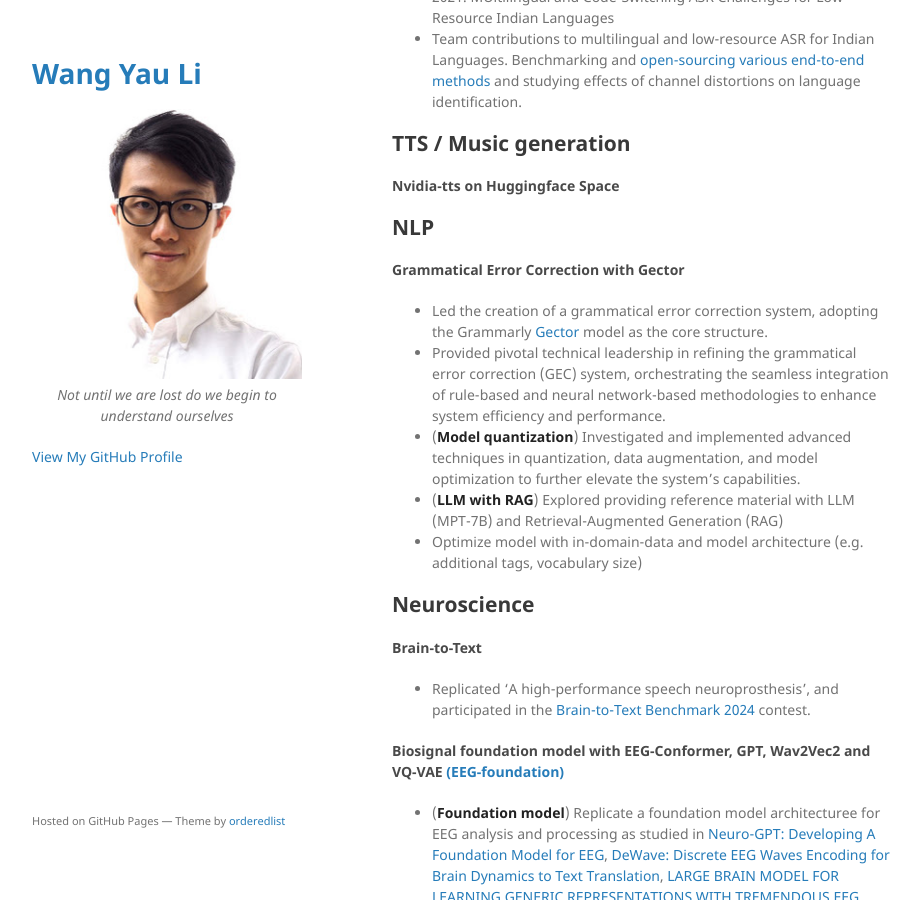
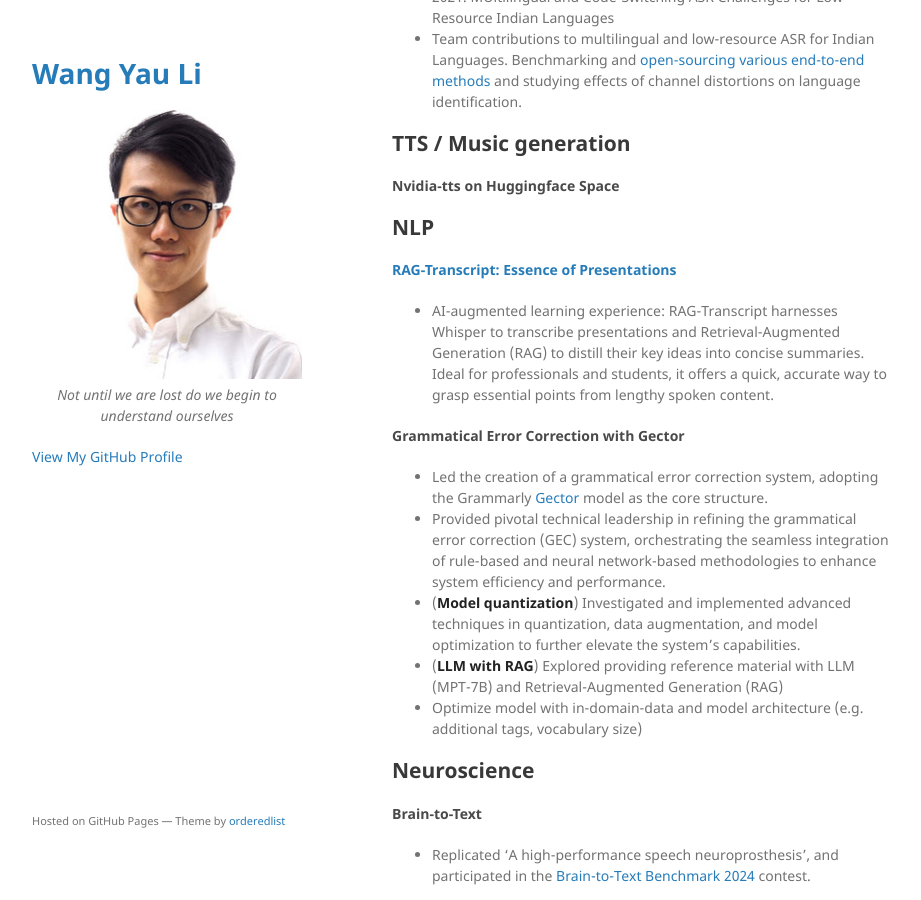
Before and after one commit to kennethli319/kennethli319.github.io, a Jekyll site: the page built from index.md, in a window 1280 px wide and 900 px high, scrolled down 2690 px. Shown: the whole window, without its empty margins (178-1099 px from the left). Built offline with Jekyll 4.4.1, drawn with Linux system fonts in a browser that asks for light colours.

Commit message:
add RAG-Transcript

```diff
--- a/index.md
+++ b/index.md
@@ -91,6 +91,9 @@ I am deeply passionate about leveraging my expertise in Linguistics and Machine
 
 ## NLP
 
+#### [RAG-Transcript: Essence of Presentations](https://innerspeech.notion.site/BCI-NEUROTECHNOLOGY-SPRING-SCHOOL-2023-2d3bfeb0718c4f21b6da83a789a35b69)
+- AI-augmented learning experience: RAG-Transcript harnesses Whisper to transcribe presentations and Retrieval-Augmented Generation (RAG) to distill their key ideas into concise summaries. Ideal for professionals and students, it offers a quick, accurate way to grasp essential points from lengthy spoken content.
+
 #### Grammatical Error Correction with Gector
 
 - Led the creation of a grammatical error correction system, adopting the Grammarly [Gector](https://github.com/grammarly/gector) model as the core structure.
```
